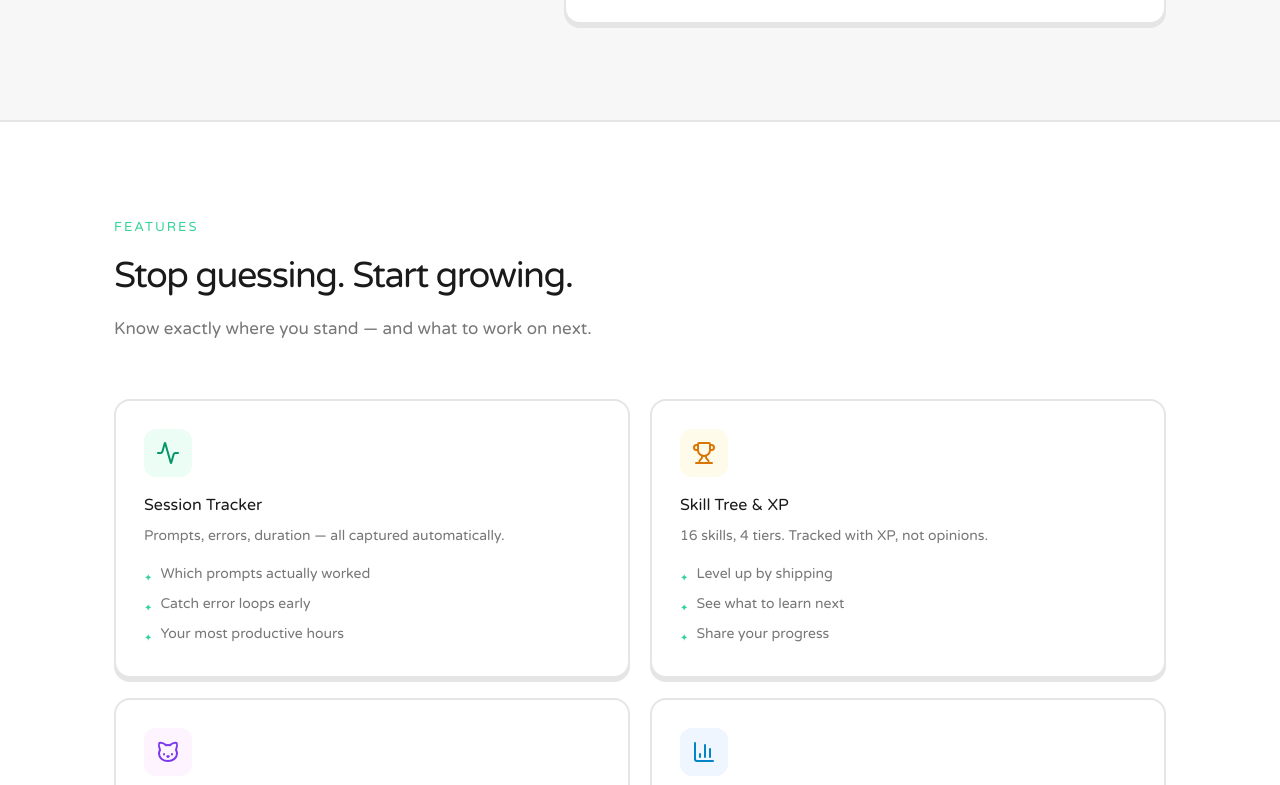
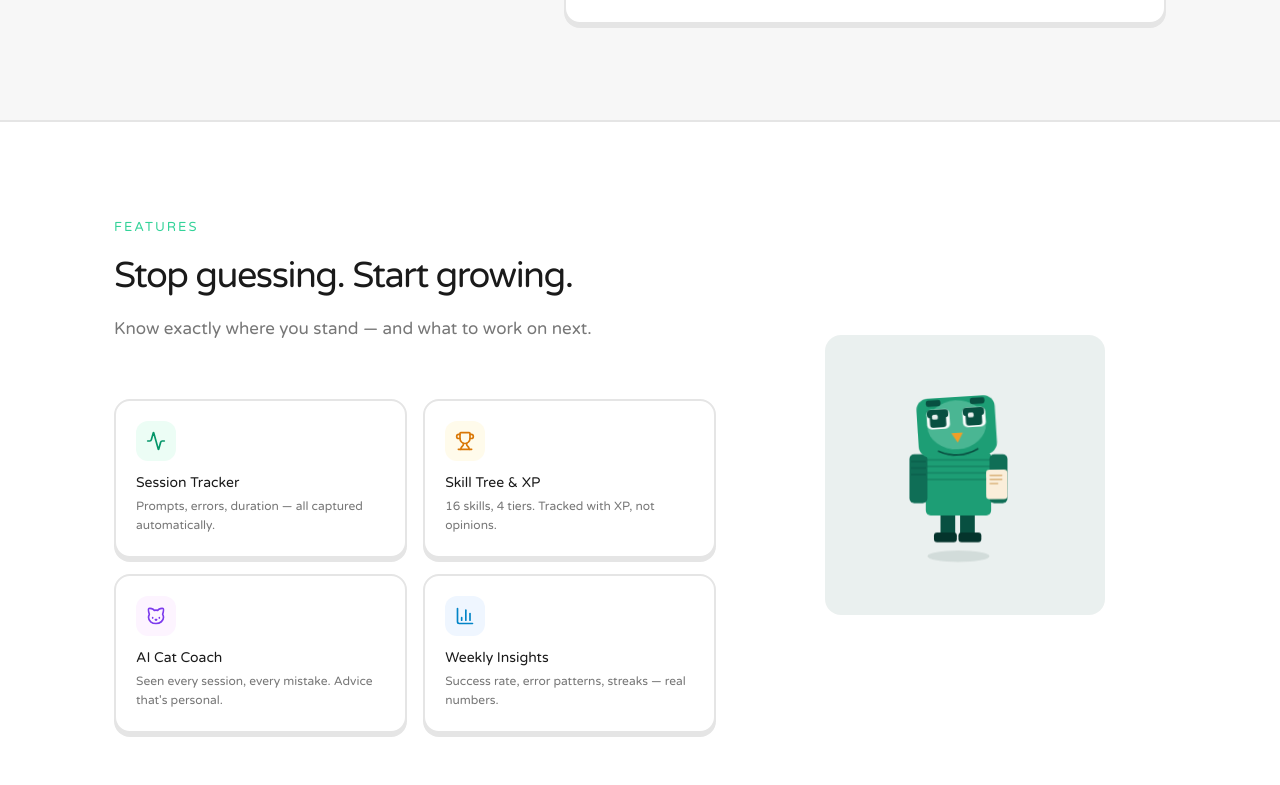
Before and after one commit to Murror/devpet-landing, a Next.js app: page / in a window 1280 px wide. Shown: the part 2035-2820 px from the top of the page. Built offline with nearby package versions, Linux system fonts and the light colour scheme; no server answers.

Commit message:
feat: Features — add Sage character right side, alternating layout

```diff
--- a/components/Features.tsx
+++ b/components/Features.tsx
@@ -5,6 +5,7 @@ import { motion } from 'framer-motion'
 import SectionHeader from './SectionHeader'
 import ScrollReveal from './ScrollReveal'
 import Icon from './Icon'
+import CharacterSvg from './CharacterSvg'
 
 const iconBgClasses = ['bg-primary-tint', 'bg-xp-tint', 'bg-premium-tint', 'bg-info-tint']
 const iconTextClasses = ['text-primary-dark', 'text-xp-dark', 'text-premium-dark', 'text-info-dark']
@@ -13,51 +14,35 @@ export default function Features() {
   const { t } = useLocale()
 
   return (
-    <section id="features" className="mx-auto max-w-[1100px] px-6 py-20 md:py-24 border-b-2 border-border">
+    <section id="features" className="py-20 md:py-24 border-b-2 border-border">
+      <div className="mx-auto max-w-[1100px] px-6 grid md:grid-cols-[1.2fr_0.8fr] gap-12 items-center">
+        <div>
           <ScrollReveal>
-        <SectionHeader
-          eyebrow={t.features.eyebrow}
-          title={t.features.title}
-          subtitle={t.features.subtitle}
-        />
+            <SectionHeader eyebrow={t.features.eyebrow} title={t.features.title} subtitle={t.features.subtitle} />
           </ScrollReveal>
-      <div className="grid grid-cols-1 md:grid-cols-2 gap-5">
+          <div className="grid grid-cols-1 sm:grid-cols-2 gap-4">
             {t.features.cards.map((card, i) => (
               <ScrollReveal key={card.title} delay={i * 100}>
-            <motion.div
-              whileTap={{ y: 4, boxShadow: 'none' }}
-              className="bg-bg border-2 border-border rounded-lg p-7 shadow-card h-full cursor-pointer transition-all duration-100"
-            >
-              <motion.div
-                initial={{ scale: 1 }}
-                whileInView={{ scale: [1, 1.12, 1] }}
-                viewport={{ once: true }}
-                transition={{ duration: 0.6, ease: 'easeOut', delay: 0.2 + i * 0.1 }}
-                className={`w-12 h-12 ${iconBgClasses[i]} rounded-md flex items-center justify-center mb-4`}
-              >
-                <Icon name={card.icon} className={`w-6 h-6 ${iconTextClasses[i]}`} />
-              </motion.div>
-              <h3 className="text-base text-heading mb-2">{card.title}</h3>
-              <p className="text-sm text-muted leading-relaxed mb-4">{card.desc}</p>
-              <ul className="flex flex-col gap-1.5">
-                {card.bullets.map((b, bi) => (
-                  <motion.li
-                    key={b}
-                    initial={{ opacity: 0, x: -6 }}
-                    whileInView={{ opacity: 1, x: 0 }}
-                    viewport={{ once: true }}
-                    transition={{ duration: 0.5, delay: 0.3 + bi * 0.08, ease: 'easeOut' }}
-                    className="flex gap-2 items-start text-sm text-muted"
-                  >
-                    <span className="text-[10px] text-primary mt-1 flex-shrink-0">✦</span>
-                    {b}
-                  </motion.li>
-                ))}
-              </ul>
+                <motion.div whileTap={{ y: 4, boxShadow: 'none' }} className="bg-bg border-2 border-border rounded-lg p-5 shadow-card h-full cursor-pointer transition-all duration-100">
+                  <div className={`w-10 h-10 ${iconBgClasses[i]} rounded-md flex items-center justify-center mb-3`}>
+                    <Icon name={card.icon} className={`w-5 h-5 ${iconTextClasses[i]}`} />
+                  </div>
+                  <h3 className="text-sm text-heading mb-1">{card.title}</h3>
+                  <p className="text-xs text-muted leading-relaxed">{card.desc}</p>
                 </motion.div>
               </ScrollReveal>
             ))}
           </div>
+        </div>
+
+        <ScrollReveal>
+          <div className="aspect-square rounded-2xl flex items-center justify-center max-w-[280px] mx-auto" style={{ backgroundColor: '#08504115' }}>
+            <motion.div animate={{ y: [0, -6, 0] }} transition={{ duration: 4, repeat: Infinity, ease: 'easeInOut' }} className="w-[70%] h-[70%]">
+              <CharacterSvg name="Sage" className="w-full h-full" />
+            </motion.div>
+          </div>
+        </ScrollReveal>
+      </div>
     </section>
   )
 }
```
Lines whose indentation alone changed are shown as unchanged.
